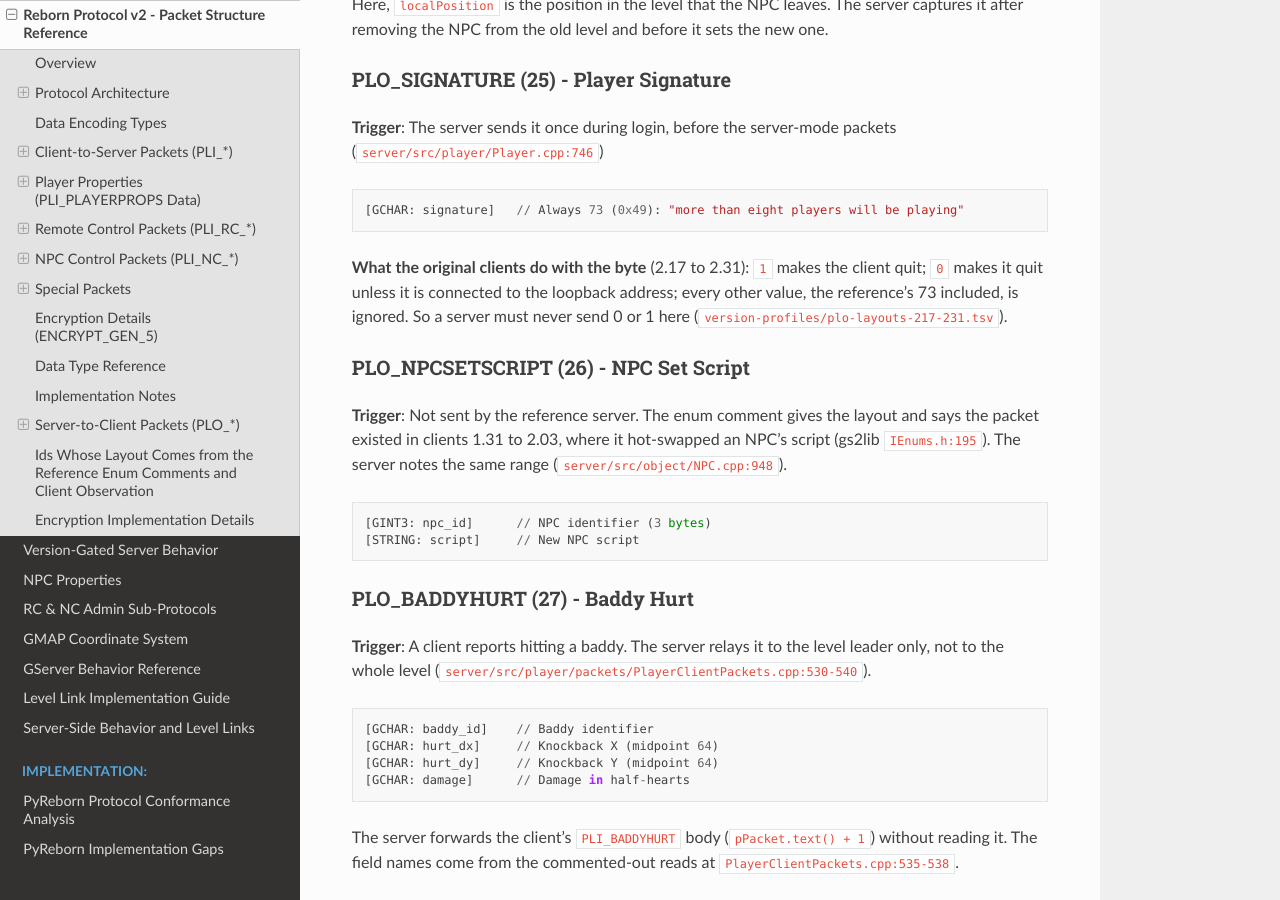
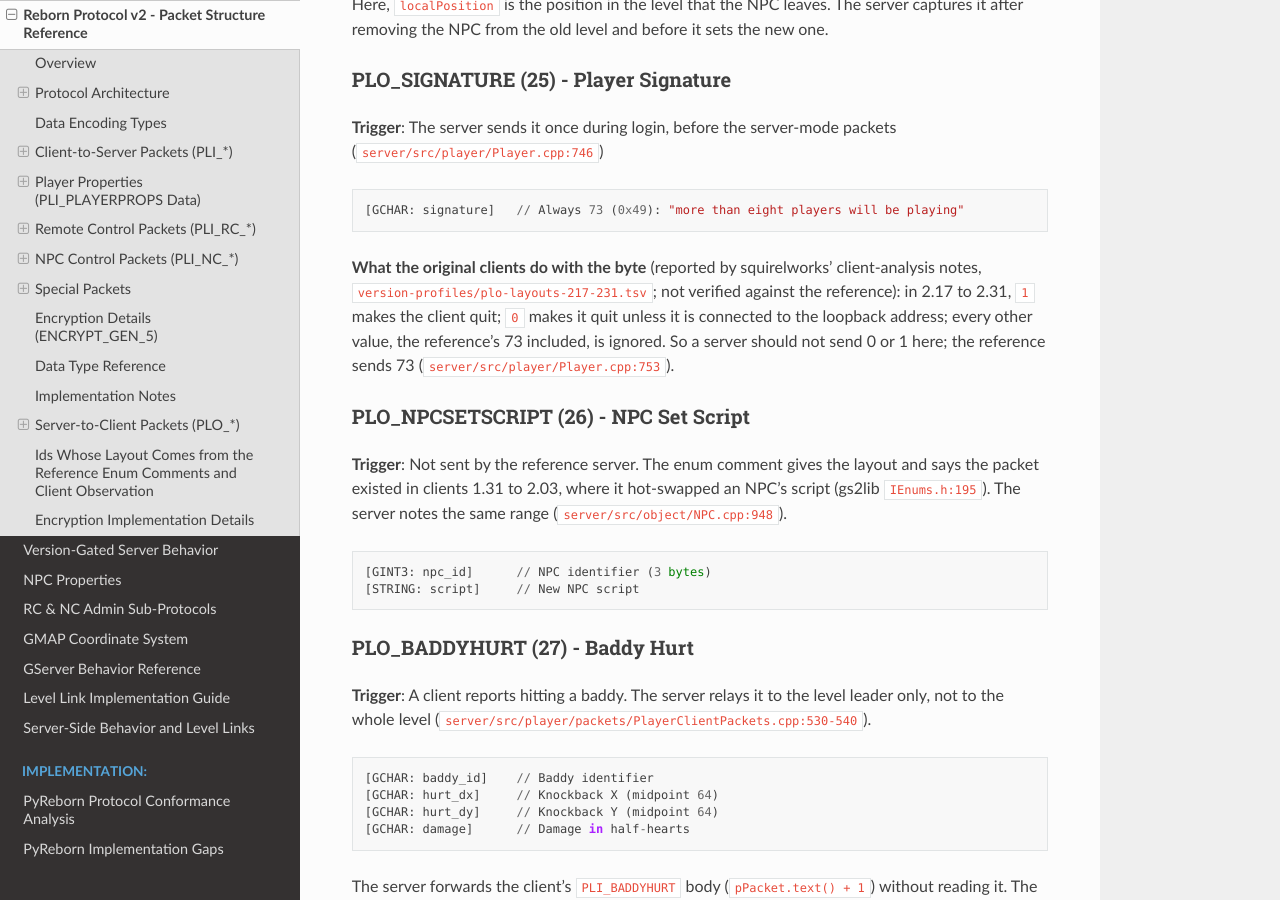
Before and after one commit to hosler/reborn-protocol-docs, a Sphinx documentation site: the page built from docs/protocol/packet-structures.md, in a window 1280 px wide and 900 px high, scrolled down 43618 px. Built offline with Sphinx 7.4.7 and the Read the Docs theme 3.1.0, drawn with Linux system fonts in a browser that asks for light colours.

Commit message:
PR #31 fixups: quit-on-0/1 labelled as reported, must-never softened
The 0/1 behaviour has no local source, so it carries the reported label.
Added the reference value (Player.cpp:753) and changed 'must never' to
'should not'. Analysis-repo link turned into plain text.

Co-Authored-By: Claude <noreply@anthropic.com>

````diff
--- a/docs/protocol/packet-structures.md
+++ b/docs/protocol/packet-structures.md
@@ -1696,10 +1696,10 @@ it after removing the NPC from the old level and before it sets the new one.
 [GCHAR: signature]   // Always 73 (0x49): "more than eight players will be playing"
 ```
 
-**What the original clients do with the byte** (2.17 to 2.31): `1` makes the client quit; `0`
+**What the original clients do with the byte** (reported by squirelworks' client-analysis notes, `version-profiles/plo-layouts-217-231.tsv`; not verified against the reference): in 2.17 to 2.31, `1` makes the client quit; `0`
 makes it quit unless it is connected to the loopback address; every other value, the
-reference's 73 included, is ignored. So a server must never send 0 or 1 here
-([`version-profiles/plo-layouts-217-231.tsv`](https://github.com/squirelworks/Graal_analysis/blob/main/version-profiles/plo-layouts-217-231.tsv)).
+reference's 73 included, is ignored. So a server should not send 0 or 1 here; the
+reference sends 73 (`server/src/player/Player.cpp:753`).
 
 ### PLO_NPCSETSCRIPT (26) - NPC Set Script
 **Trigger**: Not sent by the reference server. The enum comment gives the layout and
````
